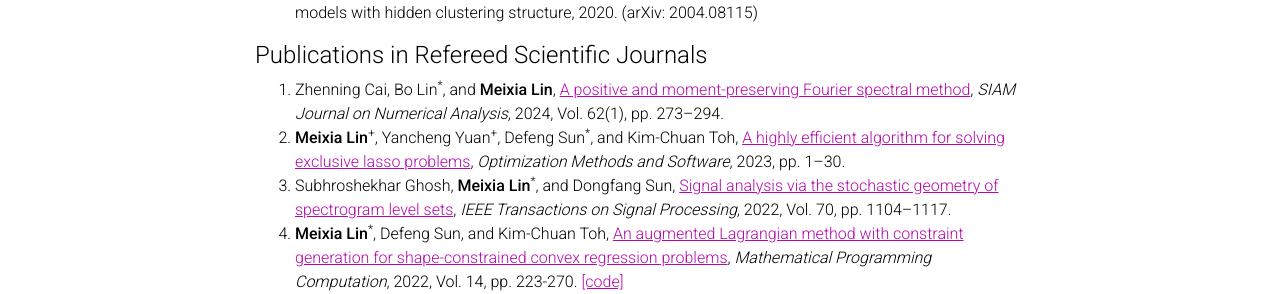
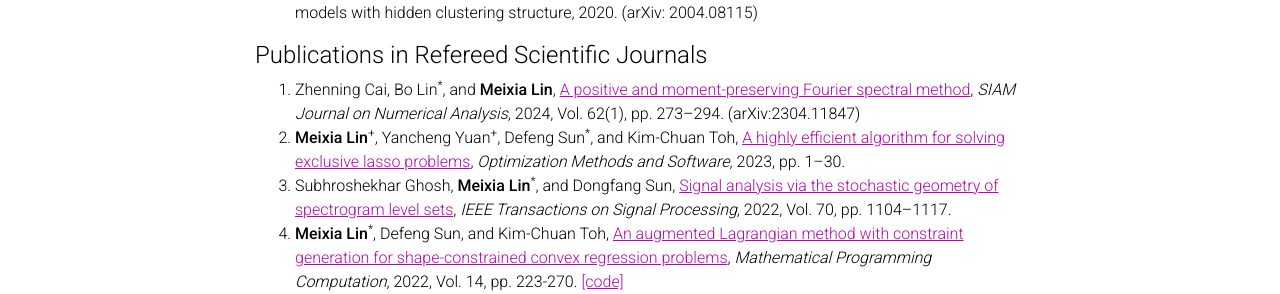
Before and after one commit to linmeixia/linmeixia.github.io, a Jekyll site: the page built from _pages/publications.md, in a window 1280 px wide and 1100 px high. Shown: the part 476-770 px from the top of the window. Built offline with Jekyll 4.4.1, drawn with Linux system fonts in a browser that asks for light colours; nearby versions of some CDN libraries; comment, search, counter and statistics services are not loaded; a style sheet for code colours, icons or effects is not loaded.

Commit message:
Update publications.md

```diff
--- a/_pages/publications.md
+++ b/_pages/publications.md
@@ -20,7 +20,7 @@ nav: true
 
 <h4>Publications in Refereed Scientific Journals</h4>
 
-1. Zhenning Cai, Bo Lin<sup>*</sup>, and <strong>Meixia Lin</strong>, <a href="https://epubs.siam.org/doi/10.1137/23M1563918" style="text-decoration: underline;"> A positive and moment-preserving Fourier spectral method</a>, _SIAM Journal on Numerical Analysis_, 2024, Vol. 62(1), pp. 273--294.
+1. Zhenning Cai, Bo Lin<sup>*</sup>, and <strong>Meixia Lin</strong>, <a href="https://epubs.siam.org/doi/10.1137/23M1563918" style="text-decoration: underline;"> A positive and moment-preserving Fourier spectral method</a>, _SIAM Journal on Numerical Analysis_, 2024, Vol. 62(1), pp. 273--294. (arXiv:2304.11847)
 2. <strong>Meixia Lin</strong><sup>+</sup>, Yancheng Yuan<sup>+</sup>, Defeng Sun<sup>*</sup>, and Kim-Chuan Toh, <a href="https://www.tandfonline.com/doi/full/10.1080/10556788.2023.2253356" style="text-decoration: underline;"> A highly efficient algorithm for solving exclusive lasso problems</a>, _Optimization Methods and Software_, 2023, pp. 1--30.
 3. Subhroshekhar Ghosh, <strong>Meixia Lin</strong><sup>*</sup>, and Dongfang Sun, <a href="https://ieeexplore.ieee.org/document/9720125" style="text-decoration: underline;"> Signal analysis via the stochastic geometry of spectrogram level sets</a>, _IEEE Transactions on Signal Processing_, 2022, Vol. 70, pp. 1104--1117.
 4. <strong>Meixia Lin</strong><sup>*</sup>, Defeng Sun, and Kim-Chuan Toh, <a href="https://link.springer.com/article/10.1007/s12532-021-00210-0" style="text-decoration: underline;"> An augmented Lagrangian method with constraint generation for shape-constrained convex regression problems</a>, _Mathematical Programming Computation_, 2022, Vol. 14, pp. 223-270. <a href="https://doi.org/10.5281/zenodo.5543733" style="text-decoration: underline;">[code]</a>
```
